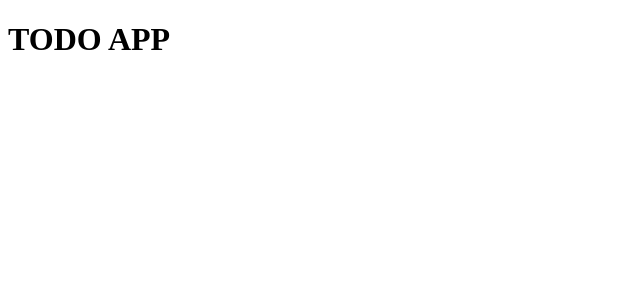
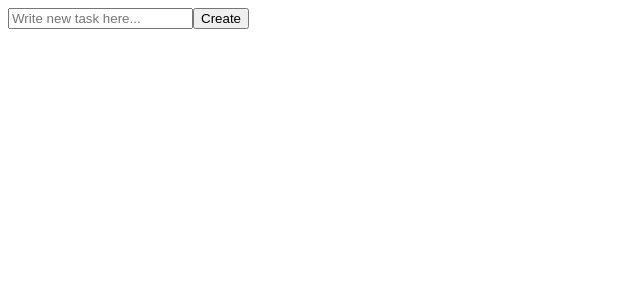
Before and after one commit to demonslaying/to-do-list-app, a React (Create React App) app in the folder frontend/: page / in a window 1280 px wide. Shown: the top 300 px of the page, without its empty margins (0-640 px from the left). Built offline with nearby package versions, Linux system fonts and the light colour scheme.

Commit message:
FrontEnd structure

```diff
--- a/frontend/src/App.js
+++ b/frontend/src/App.js
@@ -1,7 +1,9 @@
+import TodoForm from "./components/TodoForm";
+
 function App() {
   return (
     <div className="todo-app">
-      <h1>TODO APP</h1>
+      <TodoForm />
     </div>
   );
 }
--- /dev/null
+++ b/frontend/src/components/TodoForm.js
@@ -0,0 +1,36 @@
+import React, { useState } from 'react'
+
+function TodoForm(props) {
+    const [input, setInput] = useState('')
+
+    const handleChange = e => {
+        setInput(e.target.value);
+    }
+
+    const handleSubmit = e => {
+        e.preventDefault();
+
+        /*props.onSubmit({
+            // TODO: CALL THE API CREATE TASK
+            descrption: input
+        })*/
+
+        setInput('');
+    }
+
+    return (
+        <form className="todo-form" onSubmit={handleSubmit}>
+            <input
+                type="text"
+                placeholder="Write new task here..."
+                value={input}
+                name="text"
+                className="todo-input"
+                onChange={handleChange}
+            />
+            <button className="todo-button">Create</button>
+        </form>
+    )
+}
+
+export default TodoForm
```
Also changed, not shown: frontend/src/components/TodoList.js (added, +14 -0 lines), frontend/src/components/Todo.js (added), 1 other file (tests, documents, lock files or other folders).
